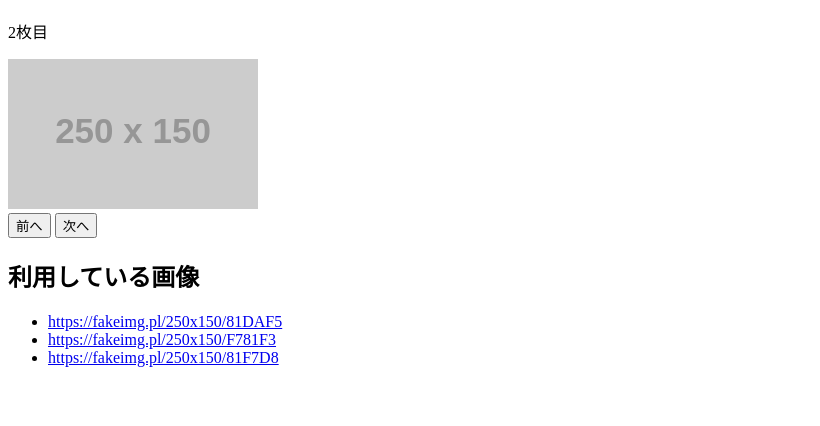
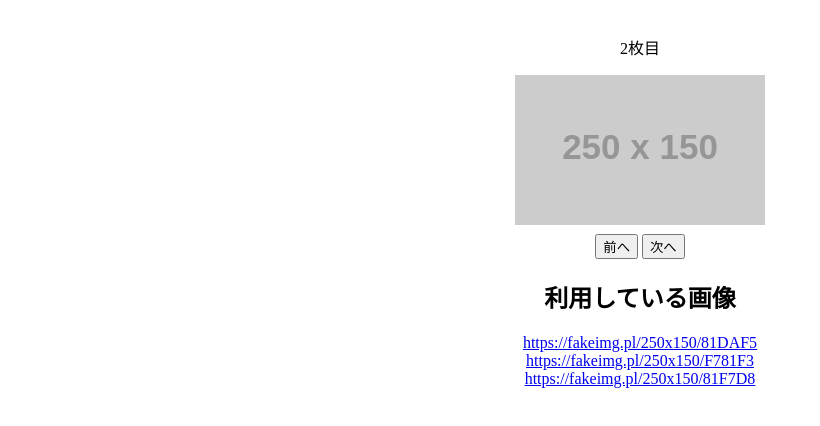
Before and after one commit to aose-yuu/stepup_javascript, a plain HTML site: page step3/index.html in a window 1280 px wide. Shown: the part 70-496 px from the top of the page, without its empty margins (0-820 px from the left). Drawn offline with Linux system fonts and the light colour scheme; placeholder pictures from the web are drawn by us.

Commit message:
Add: スタイルを追加

```diff
--- /dev/null
+++ b/step3/css/main.scss
@@ -0,0 +1,28 @@
+.photoViewer {
+  margin: 0 auto;
+  width: 20em;
+}
+
+.text {
+  text-align: center;
+}
+
+.flex {
+  display: flex;
+  justify-content: space-evenly;
+}
+
+.actions {
+  margin-top: 5px;
+  text-align: center;
+}
+
+.currentImage {
+  text-align: center;
+}
+
+.images {
+  list-style: none;
+  padding: 0;
+  text-align: center;
+}
--- a/step3/index.html
+++ b/step3/index.html
@@ -4,9 +4,11 @@
     <meta charset="UTF-8">
     <title>Photo Viewer</title>
     <meta name="viewport" content="width=device-width, initial-scale=1.0">
+    <link rel="stylesheet" href="css/main.css">
   </head>
   <body>
     <h1>フォトビューアー</h1>
+    <div class="flex">
       <div id="photoViewer">
         <div class="frame">
         </div>
@@ -14,9 +16,22 @@
           <button class="prevButton">前へ</button>
           <button class="nextButton">次へ</button>
         </div>
-    <h2>利用している画像</h2>
+        <h2 class="text">利用している画像</h2>
         <ul class="images"></ul>
       </div>
+    </div>
+
+    <!-- <div class="photoViewer"> -->
+    <!--   <div class="frame"> -->
+    <!--   </div> -->
+    <!--   <div class="actions"> -->
+    <!--     <button class="prevButton">前へ</button> -->
+    <!--     <button class="nextButton">次へ</button> -->
+    <!--   </div> -->
+    <!--   <h2>利用している画像</h2> -->
+    <!--   <ul class="images"></ul> -->
+    <!-- </div> -->
+
     <script src="./main.js"></script>
   </body>
 </html>
--- a/step3/main.js
+++ b/step3/main.js
@@ -36,7 +36,7 @@ class PhotoViewer {
     frameElement.innerHTML = `
       <div class="currentImage">
       <p>${imageIndex}枚目</p>
-        <img src="${image}" alt="image">
+        <img src="${image}" alt="image" width="250" height="150">
       </div>
     `;
     console.log(imageIndex);
```
Also changed, not shown: step3/css/main.css (added), 1 other file. Lines whose indentation alone changed are shown as unchanged.
